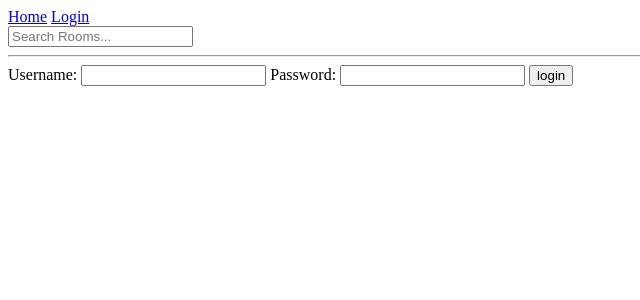
After one commit to haydenshelley/studyhelper, a Django app: page /login/ in a window 1280 px wide. The commit adds this page. Shown: the top 300 px of the page, without its empty margins (0-640 px from the left). Run offline with Django 4.2, Linux system fonts and the light colour scheme.

Commit message:
user login

```diff
--- /dev/null
+++ b/base/templates/base/login_register.html
@@ -0,0 +1,14 @@
+{% extends 'main.html' %} {% block content %}
+
+<div>
+  <form method="POST" action="">
+    {% csrf_token %}
+    <label>Username:</label>
+    <input type="text" name="username" />
+    <label>Password:</label>
+    <input type="password" name="password" />
+    <input type="submit" value="login" />
+  </form>
+</div>
+
+{% endblock content %}
--- a/base/urls.py
+++ b/base/urls.py
@@ -2,6 +2,7 @@ from django.urls import path
 from . import views
 
 urlpatterns = [
+  path('login/', views.loginPage, name='login'),
   path('', views.home, name="home"),
   path('room/<str:pk>/', views.room, name="room"),
   path('create-room/', views.createRoom, name="create-room"),
--- a/base/views.py
+++ b/base/views.py
@@ -1,9 +1,31 @@
 from django.shortcuts import render, redirect
+from django.contrib import messages
 from django.db.models import Q
+from django.contrib.auth.models import User
+from django.contrib.auth import authenticate, login, logout
 from .models import Room, Topic
 from .forms import RoomForm
 
-# Create your views here.
+def loginPage(req):
+  if req.method == 'POST':
+    username = req.POST.get('username')
+    password = req.POST.get('password')
+
+    try:
+      user = User.objects.get(username=username)
+    except:
+      messages.error(req, 'User does not exist')
+
+    user = authenticate(req, username=username, password=password)
+
+    if user is not None:
+      login(req, user)
+      return redirect('home')
+    else:
+      messages.error(req, 'username OR password does not exist')
+
+  context = {}
+  return render(req, 'base/login_register.html', context)
 
 def home(req):
   q = req.GET.get('q') if req.GET.get('q') != None else ''
--- a/templates/main.html
+++ b/templates/main.html
@@ -6,6 +6,14 @@
     <title>StudyHelper</title>
   </head>
   <body>
-    {% include 'navbar.html' %} {% block content %} {% endblock %}
+    {% include 'navbar.html' %}
+    {% if messages %}
+      <ul class="messages">
+          {% for message in messages %}
+          <li{% if message.tags %} class="{{ message.tags }}"{% endif %}>{{ message }}</li>
+          {% endfor %}
+      </ul>
+    {% endif %}
+{% block content %} {% endblock %}
   </body>
 </html>
--- a/templates/navbar.html
+++ b/templates/navbar.html
@@ -1,6 +1,5 @@
-<a href="/"">
-  <p>Home</p>
-</a>
+<a href="/""> Home</a>
+<a href="{% url 'login' %}">Login</a>
 
 <form method="GET" action="{% url 'home' %}">
   <input type="text" name="q" placeholder="Search Rooms..."/>
```
Also changed, not shown: db.sqlite3.
